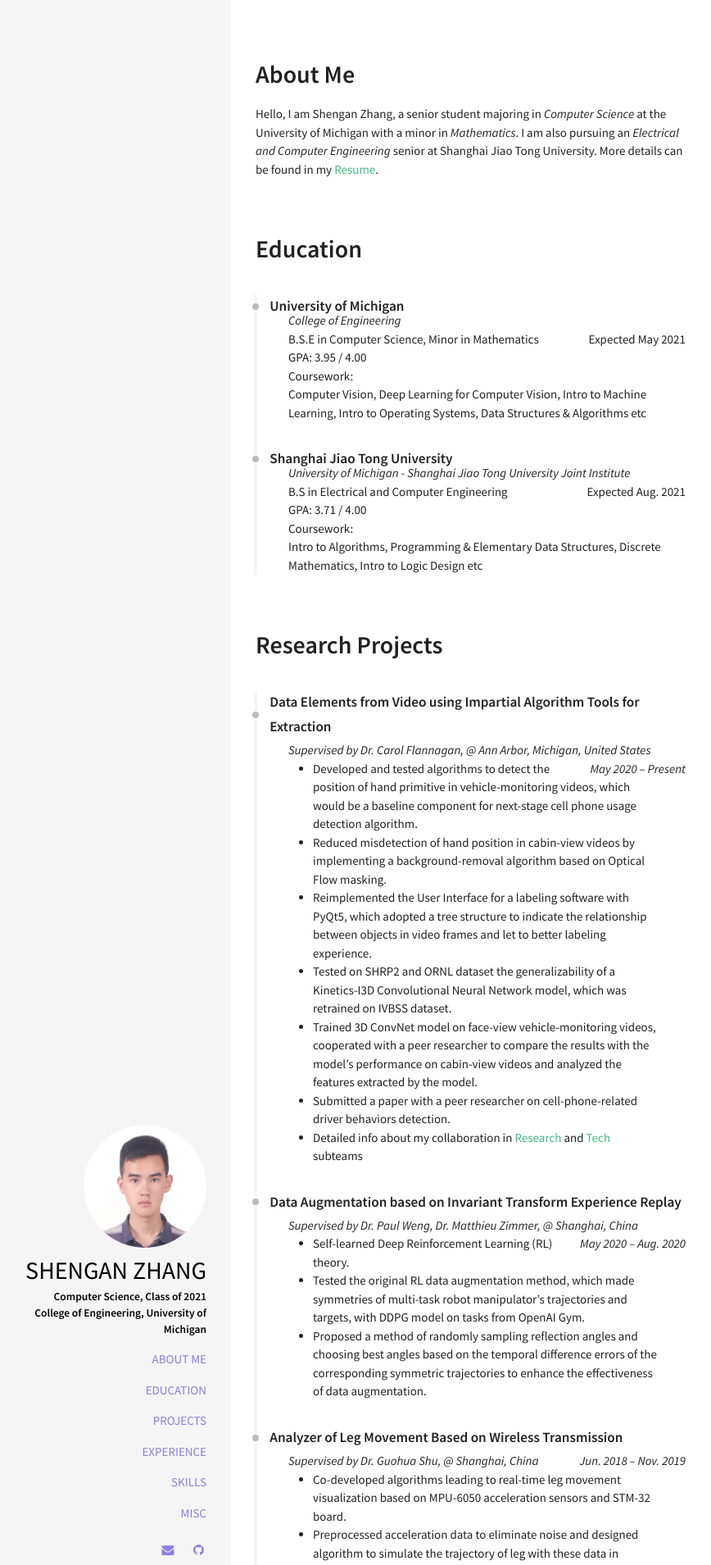
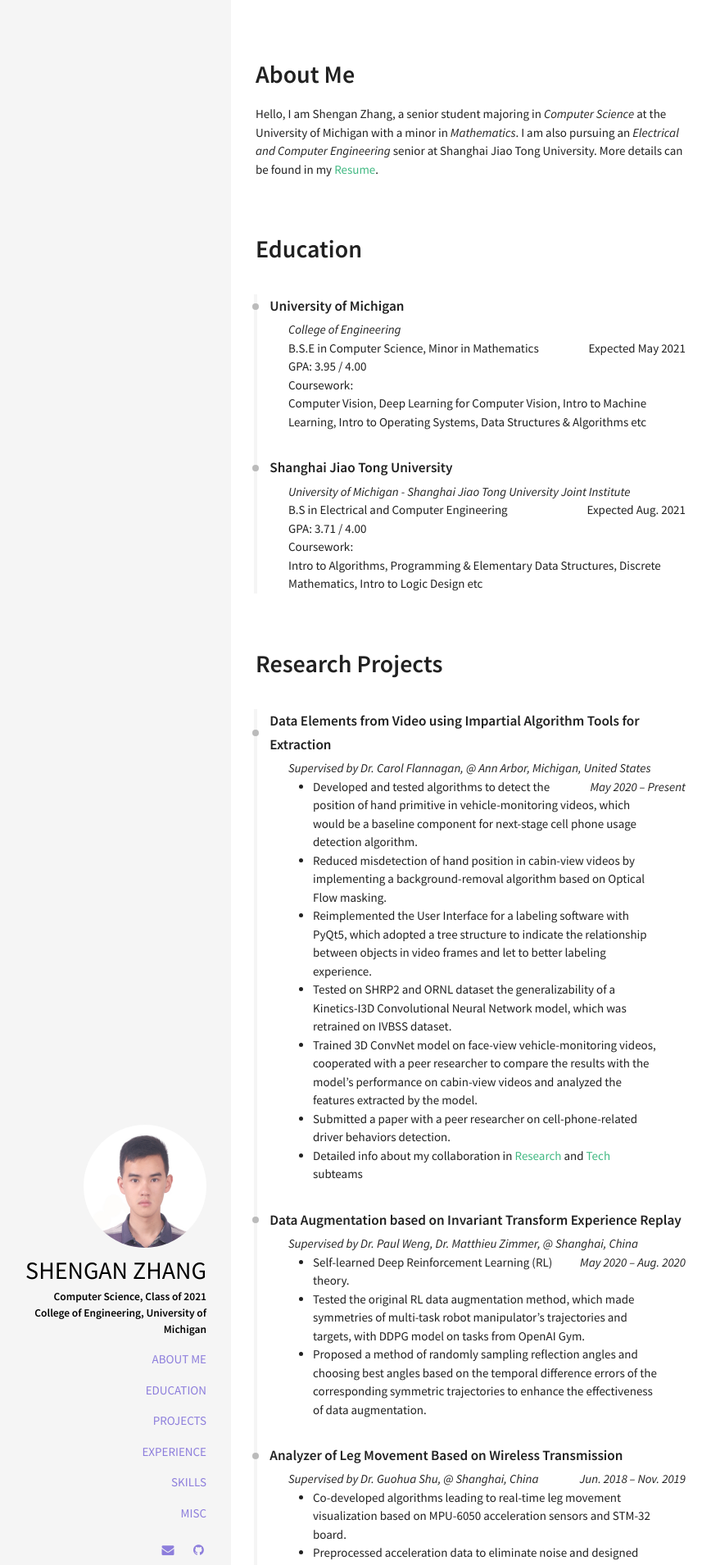
Before and after one commit to shenganzhang/shenganzhang.github.io, a Jekyll site: the page built from index.html, in a window 1280 px wide. Shown: the top 1909 px of the page at 82% size, without its empty margins (38-906 px from the left). Built offline with Jekyll 4.4.1, drawn with Linux system fonts in a browser that asks for light colours.

Commit message:
edu pull

```diff
--- a/_includes/sections/education.html
+++ b/_includes/sections/education.html
@@ -8,8 +8,9 @@
       <div class="archive-title">
         <h5 class="archive-year bio"><a href="{{ career.link }}">{{ career.name }}</a></h5>
       </div>
-      <div></div>
+
       <ul>
+        <p></p>
         <div><i>{{ career.descr }}</i></div>
         <div>{{ career.degree }} <span style="float:right;">{{ career.date }}</span></div>
         <div>GPA: {{ career.GPA }}</div>
```
